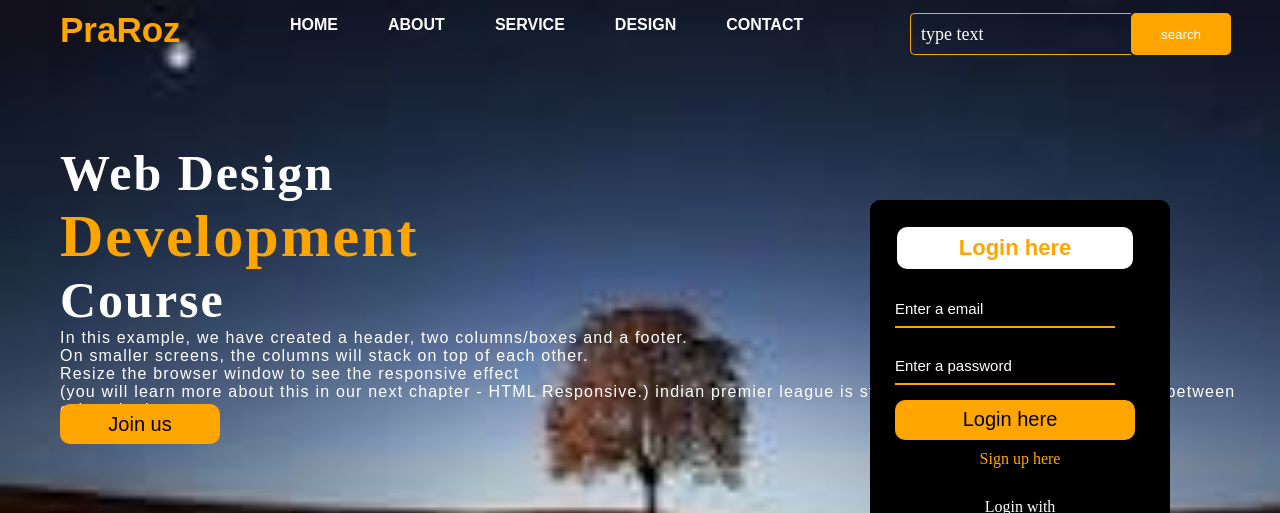
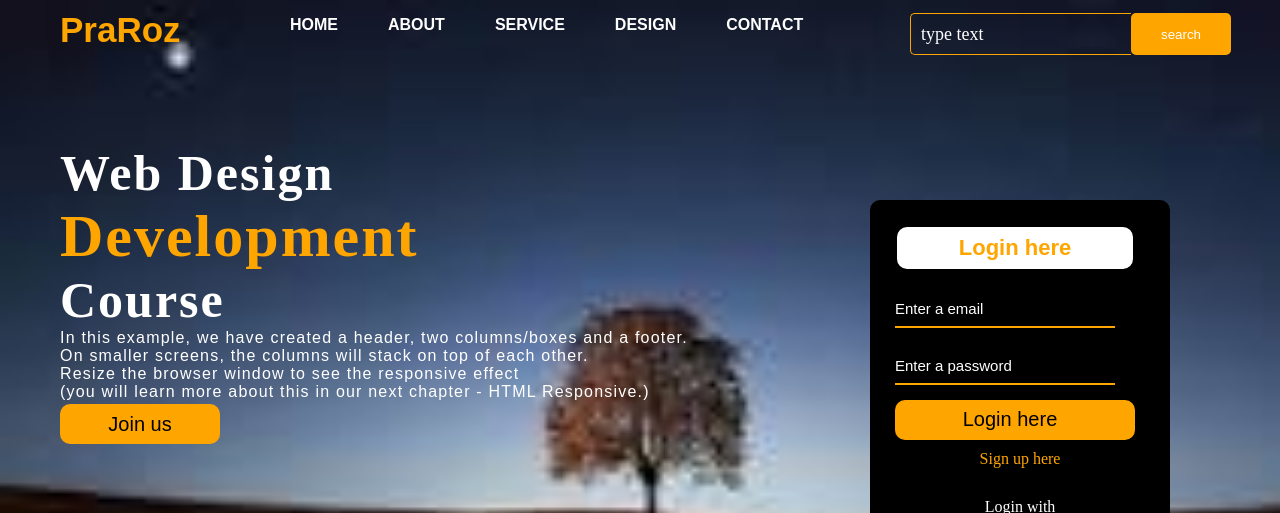
Before and after one commit to Harishsenthil01/webdesign, a plain HTML site: page index.html in a window 1280 px wide. Shown: the top 513 px of the page. Drawn offline with nearby package versions, Linux system fonts and the light colour scheme.

Commit message:
declinepara

```diff
--- a/index.html
+++ b/index.html
@@ -31,7 +31,7 @@
                     <h1>Web Design <br><span>Development</span> <br>Course</h1>
                     <p class="para">In this example, we have created a header, two columns/boxes and a footer.<br> On smaller screens, the columns will stack on top of each other.<br>
                     Resize the browser window to see the responsive effect <br>(you will learn more about this in our next chapter - HTML Responsive.)
-                    indian premier league is stating at 22nd december.first match between csk and rcb.
+
                     </p>
                     <button class="cn"><a href="#">Join us</a></button>
                 </div>
```
